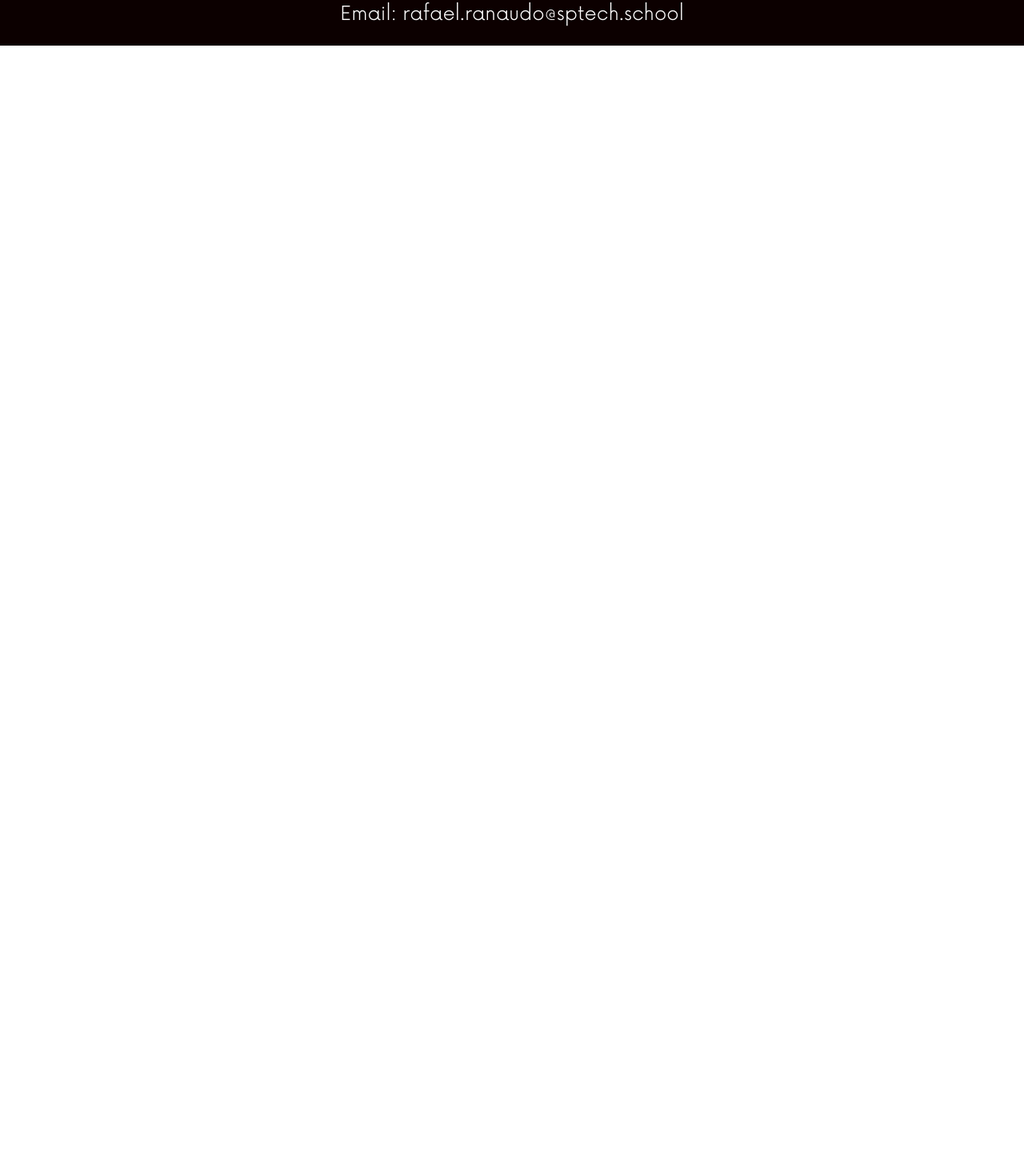
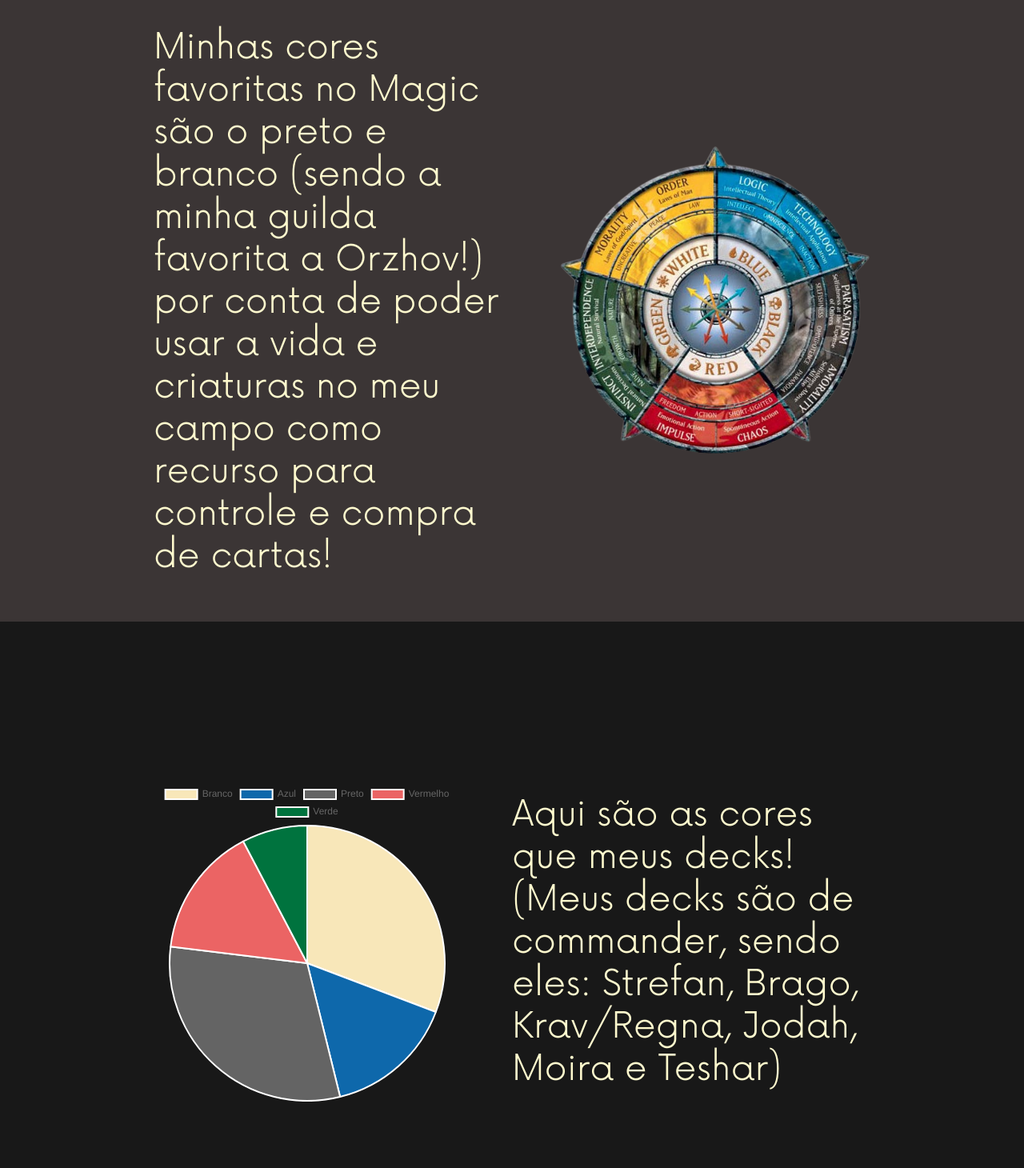
Before and after one commit to rafaelScheneider/projeto_individual, a website: page web/public/sobre_mim.html in a window 1280 px wide. Shown: the part 909-2369 px from the top of the page at 80% size. Before the commit the page ends 966 px from the top, so only its background shows below. Drawn offline with nearby package versions, Linux system fonts and the light colour scheme.

Commit message:
AGORA SIM

```diff
--- /dev/null
+++ b/web/public/css/dados_forja.css
@@ -0,0 +1,28 @@
+span {
+    font-size: 5.5vh;
+}
+
+.banner {
+    width: 100vw;
+    height: 100vh;
+    background-color: #111111;;
+    background-attachment: fixed;
+    background-size: cover;
+}
+
+.banner .container {
+    justify-content: center;
+    align-items: center;
+    height: 100%;
+    color: rgb(255, 250, 206);
+    flex-direction: column;
+}
+
+.banner_content{
+    gap: 5vw;
+    display: flex;
+    height: 70vh;
+    width: 70vw;
+    justify-content: center;
+    align-items: center;
+}
--- a/web/public/css/style_sobre_mim.css
+++ b/web/public/css/style_sobre_mim.css
@@ -1,3 +1,12 @@
+span {
+    font-size: 5.5vh;
+}
+
+img{
+    height: 70%;
+    border-radius: 40px;
+}
+
 .banner {
     width: 100vw;
     height: 100vh;
@@ -23,11 +32,62 @@
     align-items: center;
 }
 
-.banner_content img{
-    height: 70%;
-    border-radius: 40px;
+/*BLOCO PÓS INFO 1*/
+
+.info1{
+    width: 100vw;
+    height: 100vh;
+    background-color: #3b3535;;
+    background-attachment: fixed;
+    background-size: cover;
 }
 
-.banner span {
-    font-size: 6vh;
+.info1 .container {
+    justify-content: center;
+    align-items: center;
+    height: 100%;
+    color: rgb(255, 250, 206);
+    flex-direction: column;
 }
+
+.info1_content{
+    gap: 5vw;
+    display: flex;
+    height: 70vh;
+    width: 70vw;
+    justify-content: center;
+    align-items: center;
+}
+
+/*BLOCO PÓS INFO 2*/
+
+.info2{
+    width: 100vw;
+    height: 100vh;
+    background-color: #181818;;
+    background-attachment: fixed;
+    background-size: cover;
+}
+
+.info2 .container {
+    justify-content: center;
+    align-items: center;
+    height: 100%;
+    color: rgb(255, 250, 206);
+    flex-direction: column;
+}
+
+.info2_content{
+    gap: 5vw;
+    display: flex;
+    height: 70vh;
+    width: 70vw;
+    justify-content: center;
+    align-items: center;
+}
+
+canvas {
+    max-width: 30vw;
+    max-height: 50vh;
+    margin: 0 auto;
+}
--- a/web/public/sobre_mim.html
+++ b/web/public/sobre_mim.html
@@ -4,6 +4,7 @@
     <meta charset="UTF-8">
     <meta http-equiv="X-UA-Compatible" content="IE=edge">
     <meta name="viewport" content="width=device-width, initial-scale=1.0">
+    <script src="https://cdn.jsdelivr.net/npm/chart.js"></script>
     <link rel="stylesheet" href="./css/padrao.css">
     <link rel="stylesheet" href="./css/header_footer.css">
     <link rel="stylesheet" href="./css/style_sobre_mim.css">
@@ -35,7 +36,24 @@
             </div>
         </div>
     </div>
-
+    <div class="info1">
+        <div class="container">
+            <div class="info1_content">
+                <span>Minhas cores favoritas no Magic são o preto e branco (sendo a minha guilda favorita a Orzhov!) por conta de poder
+                    usar a vida e criaturas no meu campo como recurso para controle e compra de cartas!
+                </span>
+                <img src="./img/roda_cores.png">
+            </div>
+        </div>
+    </div>
+    <div class="info2">
+        <div class="container">
+            <div class="info2_content">
+                <canvas id="myChart"></canvas>
+                <span>Aqui são as cores que meus decks! (Meus decks são de commander, sendo eles: Strefan, Brago, Krav/Regna, Jodah, Moira e Teshar) </span>
+            </div>
+        </div>
+    </div>
     <div class="footer">
         <p>Email: rafael.ranaudo@sptech.school</p>
     </div>
@@ -51,4 +69,25 @@
             nome_p.innerHTML = ""
         }
     }
+    var data = {
+        labels: ['Branco', 'Azul', 'Preto', 'Vermelho', 'Verde'],
+        datasets: [{
+          data: [4, 2 , 4, 2,1],
+          backgroundColor: ['rgb(248, 231, 185)', 'rgb(14, 104, 171)', 'rgb(100, 100 , 100)','rgb(235, 100, 100)','rgb(0, 115, 62)']
+        }]
+      };
+
+      // Configurações do gráfico
+      var options = {
+        responsive: true
+      };
+
+      // Criação do gráfico de pizza
+      var ctx = document.getElementById('myChart').getContext('2d');
+      var myChart = new Chart(ctx, {
+        type: 'pie',
+        data: data,
+        options: options
+      });
+
 </script>
```
Also changed, not shown: web/public/dados_forja.html (+11 -1 lines), web/public/img/roda_cores.png (added).
